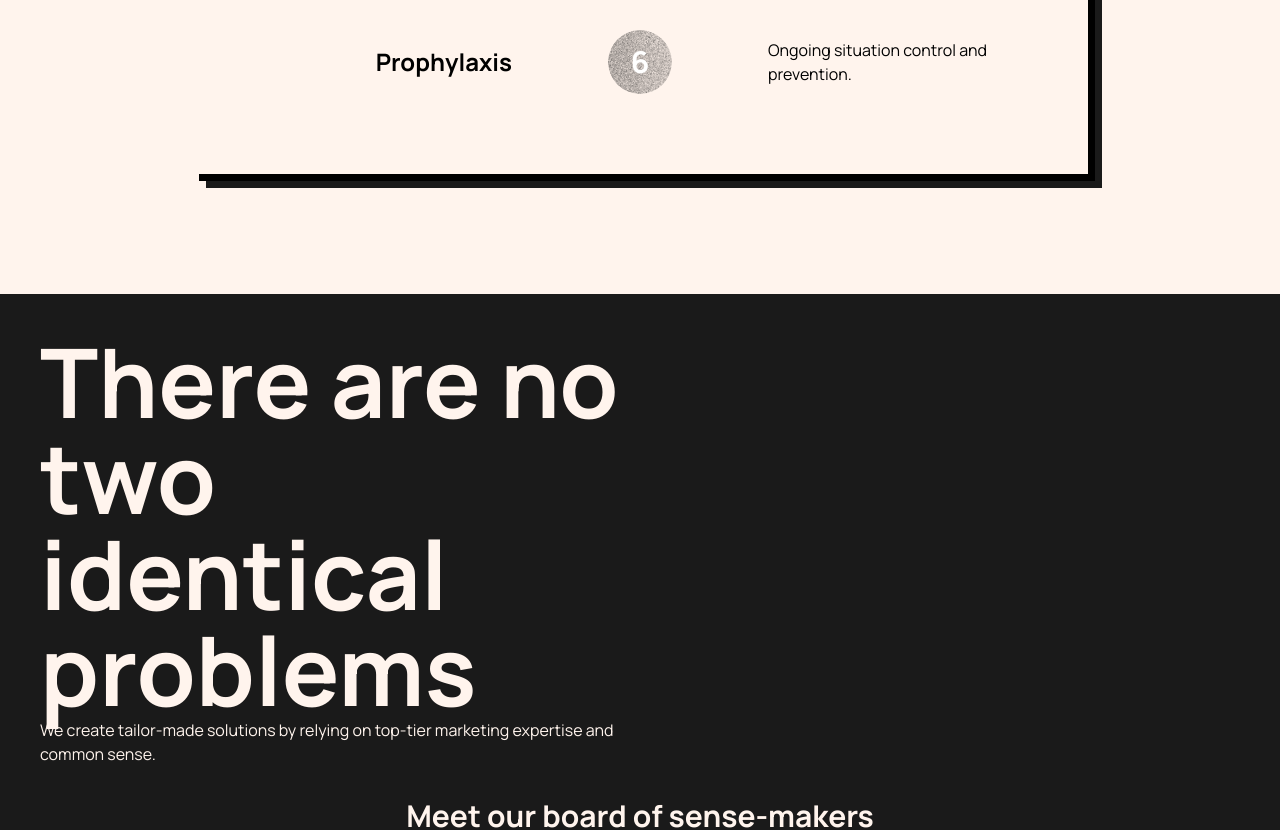
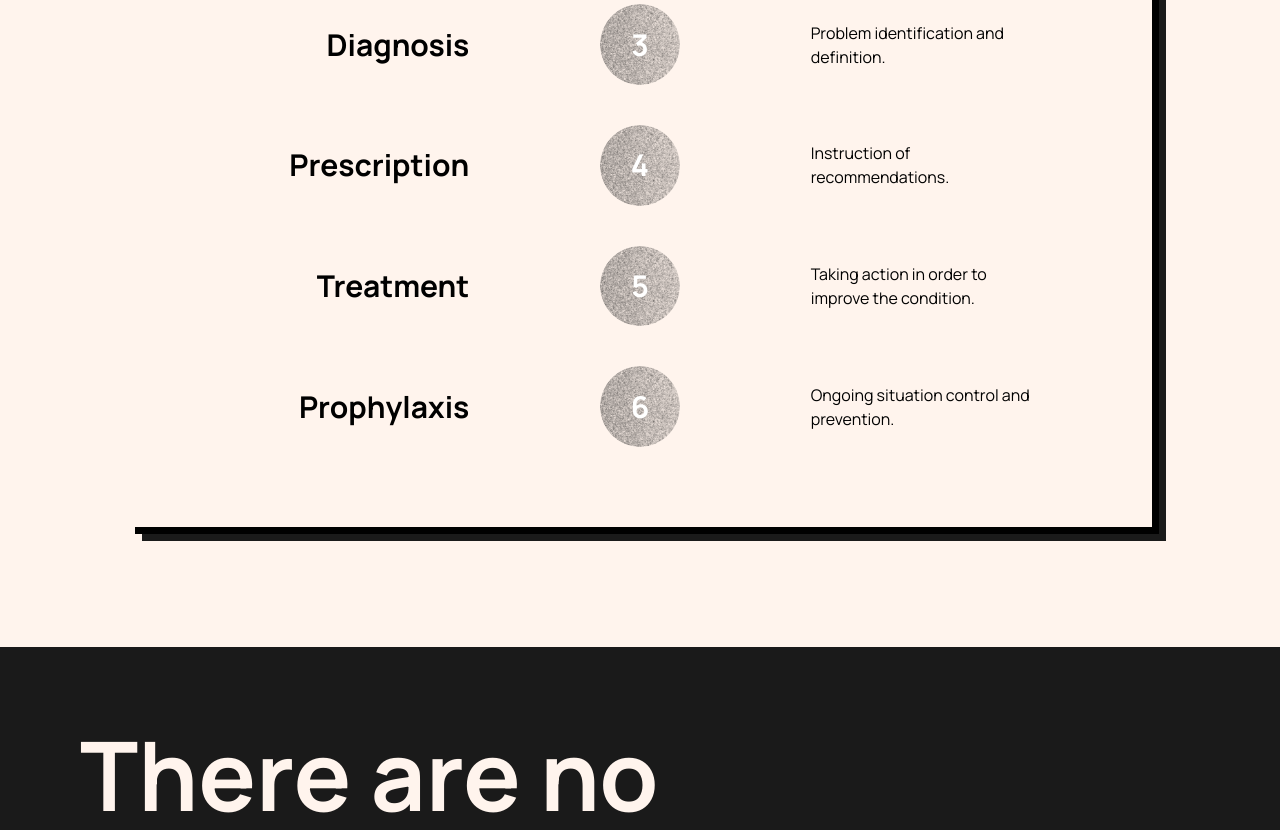
Before and after one commit to j-salins/sensus, a Svelte app: page / in a window 1280 px wide. Shown: the part 1820-2650 px from the top of the page. Built offline with nearby package versions, Linux system fonts and the light colour scheme; a web font is replaced by a local one.

Commit message:
content update

```diff
--- a/src/App.svelte
+++ b/src/App.svelte
@@ -6,6 +6,7 @@
   import icon_red from "./assets/creators/sensus-icon-red.svg";
   import icon_dark from "./assets/creators/sensus-icon-dark.svg";
   import header_bg from "./assets/creators/header-bg.png"
+  import about_bg from "./assets/creators/about-bg.png"
 
   import ListItemLarge from "./components/ListItemLarge.svelte";
 
@@ -27,8 +28,7 @@
 
 <main>
   <header
-    class="container bg-snaccent self-center flex flex-col bg-fixed bg-cover bg-left bg-no-repeat"
-    style="height: 80vh; background-image: url({header_bg})"
+    class="container bg-snaccent self-center flex flex-col bg-fixed bg-cover bg-left bg-no-repeat" style="height: 80vh; background-image: url({header_bg})"
   >
     <nav>
       <div class="mx-auto flex items-center justify-between md:h-10">
@@ -58,15 +58,15 @@
     </div>
   </header>
 
-  <section id="praescriptus" class="container bg-sn-light">
-
+  <section id="praescriptus" class="container bg-sn-light" >
+    <div class="md:pb-64 bg-cover md:bg-[length:70%_auto] bg-right-top md:bg-right md:bg-center bg-no-repeat" style="background-image: url({about_bg})">
       <div class="flex pt-7 pb-7 md:pb-10">
         <img src={icon_red} class="mr-3 w-10" alt="">
         <h3 class="text-snaccent text-4xl md:text-5xl font-bold tracking-tighter whitespace-nowrap">
         Praescriptus <sup class="text-sm">TM</sup>
         </h3>
       </div>
-    <div class="md:flex flex-1 justify-center">
+      <div class="md:flex flex-1 justify-center ">
         <div class="md:w-1/2">
           <p class="text-snaccent md:max-w-sm md:pl-14">
             We examine each issue distinctively and create a unique potion by
@@ -84,7 +84,8 @@
           </p>
         </div>
       </div>
-    <div class="sensus-list my-20 mx-auto py-20 max-w-4xl flex flex-col items-center justify-center gap-10 shadow-hard">
+    </div>
+    <div class="sensus-list my-20 mx-auto py-20 max-w-5xl flex flex-col items-center justify-center gap-10 shadow-hard">
       <div class="flex justify-items-center"><img src="{ icon_dark }" alt="" class="mr-2"><p class="text-4xl font-bold tracking-tight">Praescriptus<sup>TM</sup></p></div>
 
       {#each list_items as { title, description }, id}
@@ -96,12 +97,12 @@
     </div>
   </section>
 
-  <section id="makers" class="container bg-sn-dark">
-    <div class="w-1/2">
-      <h1 class="text-sn-light text-8xl font-bold">
-        There are no two identical problems
+  <section id="makers" class="container bg-sn-dark md:p-20">
+    <div class="md:w-2/3">
+      <h1 class="text-sn-light text-6xl md:text-8xl font-bold">
+        There are no two <i class=" font-caption">identical</i>  problems
       </h1>
-      <p class="text-sn-light">
+      <p class="text-sn-light max-w-sm py-20">
         We create tailor-made solutions by relying on top-tier marketing
         expertise and common sense.
       </p>
@@ -109,22 +110,22 @@
     <h3 class="text-center text-sn-light text-3xl font-bold my-8">
       Meet our board of sense-makers
     </h3>
-    <div class="md:grid md:grid-cols-2 lg:grid-cols-3 justify-items-center">
-      <div class="max-w-sm">
+    <div class="md:grid md:grid-cols-2 lg:grid-cols-3 justify-items-center md:gap-10">
+      <div class="max-w-sm mb-10">
         <img class="mb-5" src={c1} alt="" />
         <p class=" text-sn-light">Ieva Gorkša</p>
         <p class=" text-sn-light font-bold">Business Development Director</p>
         <p class=" text-sn-light">ieva.gorksa@sensus.lv</p>
         <p class=" text-sn-light">+371 29 117 181</p>
       </div>
-      <div class="max-w-sm">
+      <div class="max-w-sm mb-10">
         <img class="mb-5" src={c2} alt="" />
         <p class=" text-sn-light">Iveta Puntuze</p>
         <p class=" text-sn-light font-bold">Financial Director</p>
         <p class=" text-sn-light">iveta.puntuze@sensus.lv</p>
         <p class=" text-sn-light">+371 29 646 255</p>
       </div>
-      <div class="max-w-sm">
+      <div class="max-w-sm mb-10">
         <img class="mb-5" src={c3} alt="" />
         <p class=" text-sn-light">Kristiāna Pinne</p>
         <p class=" text-sn-light font-bold">Account Manager</p>
@@ -136,25 +137,24 @@
 
   <footer
     class="container bg-snaccent self-center flex flex-col"
-    style="height: 70vh;"
   >
-    <div class="flex flex-col w-1/2 flex-1 justify-center">
-      <h1 class="text-white text-8xl font-bold">
+    <div class="flex flex-col w-2/3 flex-1 justify-center">
+      <h1 class="text-white text-7xl md:text-8xl font-bold md:ml-20 py-10">
         Let's start making <i class=" font-caption">sense!</i>
       </h1>
     </div>
-    <div class="flex w-2/4">
+    <div class="md:flex md:w-7/12">
       <div class=" w-full">
-        <p class="text-sn-light">
+        <p class="text-sn-light max-w-xs md:ml-20">
           Contact us for a consultation and get your prescription.
         </p>
       </div>
-      <div>
+      <div class="mt-10 md:mt-0">
         <p class="text-sn-light">info@sensus.lv</p>
         <p class="text-sn-light">+371 29 117 181</p>
       </div>
     </div>
-    <h4 class="text-sn-light font-bold tracking-[0.45rem]">MAKING SENSE</h4>
+    <h4 class="text-sn-light font-bold tracking-[0.45rem] mt-20 mb-10">MAKING SENSE</h4>
   </footer>
 </main>
 
--- a/src/app.css
+++ b/src/app.css
@@ -12,6 +12,6 @@
 
 @layer components{
   .container {
-    @apply max-w-screen-2xl self-center mx-auto px-6 md:px-10 py-10;
+    @apply max-w-screen-xl self-center mx-auto px-6 md:px-10 py-10;
   }
 }
--- a/src/components/ListItemLarge.svelte
+++ b/src/components/ListItemLarge.svelte
@@ -4,17 +4,17 @@
     export let title;
     export let description;
 </script>
-<div class="flex items-center w-full justify-between max-w-3xl">
+<div class="flex items-center w-full justify-between ">
   <div class="w-1/3">
-    <p class="text-2xl font-bold text-right">{@html title}</p></div>
+    <p class="text-3xl font-bold text-right">{@html title}</p></div>
   <div class="w-1/3 relative flex justify-center">
-    <img class="rounded-full w-16" src={listbg} alt="" />
+    <img class="rounded-full w-20" src={listbg} alt="" />
     <span
       class="absolute top-1/2 left-1/2 transform -translate-x-1/2 -translate-y-1/2 text-white text-3xl font-bold">{id}
     </span>
   </div>
   <div class="w-1/3">
-    <p class=" max-w-xs">{@html description}</p>
+    <p class="text-md max-w-xs">{@html description}</p>
   </div>
 </div>
 <style>
```
Also changed, not shown: src/assets/creators/about-bg.png (added). Lines whose indentation alone changed are shown as unchanged.
